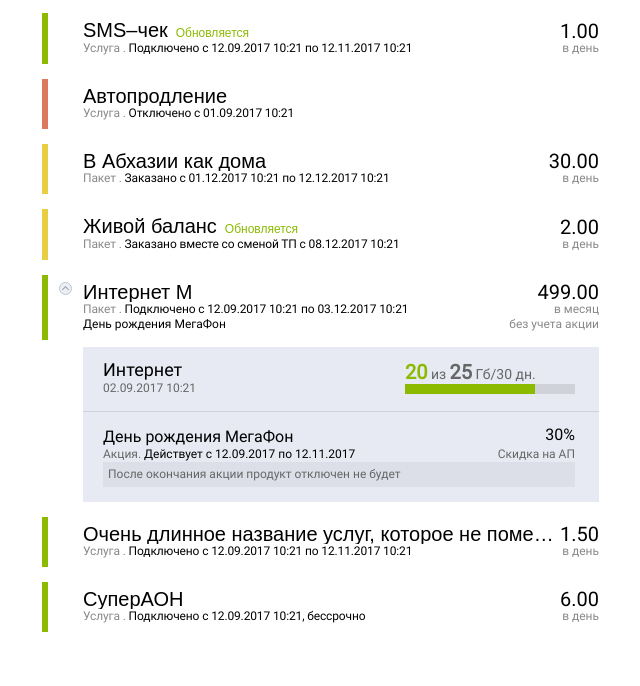
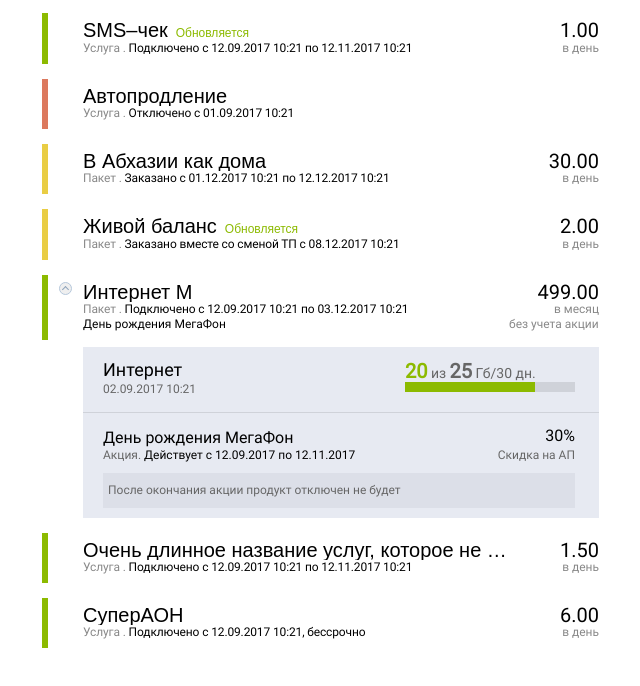
Before and after one commit to cybersunt/peter-service, a website: page public/index.html in a window 1280 px wide. Shown: the whole page, without its empty margins (316-956 px from the left). Drawn offline with nearby package versions, Linux system fonts and the light colour scheme; files whose address does not match are found by name.

Commit message:
Code refactoring

```diff
--- a/public/css/style.css
+++ b/public/css/style.css
@@ -518,6 +518,7 @@ body {
 }
 
 .service {
+  width: 550px;
   position: relative;
 }
 
@@ -527,6 +528,15 @@ body {
   padding-left: 34px;
   position: relative;
   margin-bottom: 7px;
+  height: 100%;
+  display: -webkit-box;
+  display: -ms-flexbox;
+  display: flex;
+  -ms-flex-wrap: wrap;
+      flex-wrap: wrap;
+  -webkit-box-pack: justify;
+      -ms-flex-pack: justify;
+          justify-content: space-between;
 }
 
 .service__info::before {
@@ -546,14 +556,6 @@ body {
 
 .service--ordered .service__info::before {
   background-color: #e9cd44;
-}
-
-.service__col {
-  width: -webkit-max-content;
-  width: -moz-max-content;
-  width: max-content;
-  padding-top: 5px;
-  padding-bottom: 10px;
 }
 
 .service__top,
@@ -620,7 +622,7 @@ body {
   white-space: nowrap;
   overflow: hidden;
   text-overflow: ellipsis;
-  min-width: 420px;
+  width: calc(100% - 90px);
 }
 
 .service__description {
@@ -645,15 +647,20 @@ body {
 }
 
 .service__price {
+  text-align: right;
+  width: 90px;
   font-size: 20px;
   line-height: 20px;
 }
 
 .service__price-comment {
+  width: 90px;
   color: #888888;
 }
 
 .service__period {
+  text-align: right;
+  width: 90px;
   color: #888888;
 }
 
@@ -678,18 +685,17 @@ body {
   background-color: #e7eaf2;
 }
 
-.service__internet {
+.one-service {
   padding-top: 15px;
   padding-bottom: 15px;
   padding-left: 20px;
   padding-right: 24px;
   border-bottom: 1px solid #cfd2d9;
-}
-
-.one-service {
   display: -webkit-box;
   display: -ms-flexbox;
   display: flex;
+  -ms-flex-wrap: wrap;
+      flex-wrap: wrap;
   -webkit-box-pack: justify;
       -ms-flex-pack: justify;
           justify-content: space-between;
@@ -698,24 +704,22 @@ body {
 .one-service__name {
   font-size: 18px;
   line-height: 15px;
-  margin-top: 0;
-  margin-bottom: 4px;
+  margin: 0;
+  width: calc(100% - 170px);
 }
 
 .one-service__date {
   color: #666666;
   margin: 0;
-}
-
-.one-service__col {
-  width: 170px;
+  width: calc(100% - 170px);
 }
 
 .one-service__data {
   font-size: 14px;
-  line-height: 20px;
+  line-height: 18px;
   margin: 0;
   color: #666666;
+  width: 170px;
 }
 
 .one-service__data b {
@@ -743,7 +747,7 @@ body {
 
 .action {
   padding-top: 15px;
-  padding-bottom: 15px;
+  padding-bottom: 10px;
   padding-left: 20px;
   padding-right: 24px;
   display: -webkit-box;
@@ -784,7 +788,8 @@ body {
 .action__info {
   width: 100%;
   margin: 0;
-  padding: 5px;
+  padding: 10px 5px;
   background-color: #dcdfe8;
   color: #666666;
+  margin-top: 10px;
 }
--- a/public/index.html
+++ b/public/index.html
@@ -24,33 +24,24 @@
         <div class="service__info">
           <button v-if="service.details" class="service__show-more" type="button" aria-label="Посмотреть больше информации"></button>
 
-          <div class="service__top">
           <button type="button" class="service__name">{{ service.name }}<sub v-if="service.update" class="service__update">Обновляется</sub></button>
           <div class="service__price">{{ service.price }}</div>
-          </div>
 
-          <div class="service__bottom">
+
           <p class="service__description"><span class="service__type"> {{ service.type }} .</span> {{ service.description }}</p>
           <div class="service__period">{{ service.period }}</div>
-          </div>
 
-          <div v-if="service.share" class="service__action">
-            <div class="service__action-name"> {{ service.shareName }}</div>
-            <div class="service__price-comment"> {{ service.priceComment }}</div>
-          </div>
+          <div v-if="service.share" class="service__action-name"> {{ service.shareName }}</div>
+          <div v-if="service.share" class="service__price-comment"> {{ service.priceComment }}</div>
         </div>
 
         <div v-if="service.details" class="service__more-info">
 
-          <div class="service__internet one-service">
-            <div class="one-service__col">
+          <div class="one-service">
             <p class="one-service__name">Интернет</p>
+            <p class="one-service__data"><b class="one-service__spent">20</b> из <b>25</b> Гб/30 дн.</p>
             <p class="one-service__date">02.09.2017 10:21</p>
-            </div>
-            <div class="one-service__col">
-              <p class="one-service__data"><b class="one-service__spent">20</b> из <b>25</b> Гб/30 дн.</p>
             <progress-bar></progress-bar>
-            </div>
           </div>
 
           <div class="action">
--- a/source/css/action.css
+++ b/source/css/action.css
@@ -1,6 +1,6 @@
 .action {
   padding-top: 15px;
-  padding-bottom: 15px;
+  padding-bottom: 10px;
   padding-left: 20px;
   padding-right: 24px;
   display: flex;
@@ -36,7 +36,8 @@
 .action__info {
   width: 100%;
   margin: 0;
-  padding: 5px;
+  padding: 10px 5px;
   background-color: #dcdfe8;
   color: #666666;
+  margin-top: 10px;
 }
--- a/source/css/one-service.css
+++ b/source/css/one-service.css
@@ -1,29 +1,33 @@
 .one-service {
+  padding-top: 15px;
+  padding-bottom: 15px;
+  padding-left: 20px;
+  padding-right: 24px;
+  border-bottom: 1px solid #cfd2d9;
   display: flex;
+  flex-wrap: wrap;
   justify-content: space-between;
 }
 
 .one-service__name {
   font-size: 18px;
   line-height: 15px;
-  margin-top: 0;
-  margin-bottom: 4px;
+  margin: 0;
+  width: calc(100% - 170px);
 }
 
 .one-service__date {
   color: #666666;
   margin: 0;
-}
-
-.one-service__col {
-  width: 170px;
+  width: calc(100% - 170px);
 }
 
 .one-service__data {
   font-size: 14px;
-  line-height: 20px;
+  line-height: 18px;
   margin: 0;
   color: #666666;
+  width: 170px;
 }
 
 .one-service__data b {
--- a/source/css/service.css
+++ b/source/css/service.css
@@ -1,4 +1,5 @@
 .service {
+  width: 550px;
   position: relative;
 }
 
@@ -8,6 +9,10 @@
   padding-left: 34px;
   position: relative;
   margin-bottom: 7px;
+  height: 100%;
+  display: flex;
+  flex-wrap: wrap;
+  justify-content: space-between;
 }
 
 .service__info::before {
@@ -27,12 +32,6 @@
 
 .service--ordered .service__info::before {
   background-color: #e9cd44;
-}
-
-.service__col {
-  width: max-content;
-  padding-top: 5px;
-  padding-bottom: 10px;
 }
 
 .service__top,
@@ -93,7 +92,7 @@
   white-space: nowrap;
   overflow: hidden;
   text-overflow: ellipsis;
-  min-width: 420px;
+  width: calc(100% - 90px);
 }
 
 .service__description {
@@ -118,15 +117,20 @@
 }
 
 .service__price {
+  text-align: right;
+  width: 90px;
   font-size: 20px;
   line-height: 20px;
 }
 
 .service__price-comment {
+  width: 90px;
   color: #888888;
 }
 
 .service__period {
+  text-align: right;
+  width: 90px;
   color: #888888;
 }
 
@@ -146,11 +150,3 @@
   margin-left: 34px;
   background-color: #e7eaf2;
 }
-
-.service__internet {
-  padding-top: 15px;
-  padding-bottom: 15px;
-  padding-left: 20px;
-  padding-right: 24px;
-  border-bottom: 1px solid #cfd2d9;
-}
```
Also changed, not shown: source/index.html (+5 -14 lines), public/css/style.min.css. Lines whose indentation alone changed are shown as unchanged.
